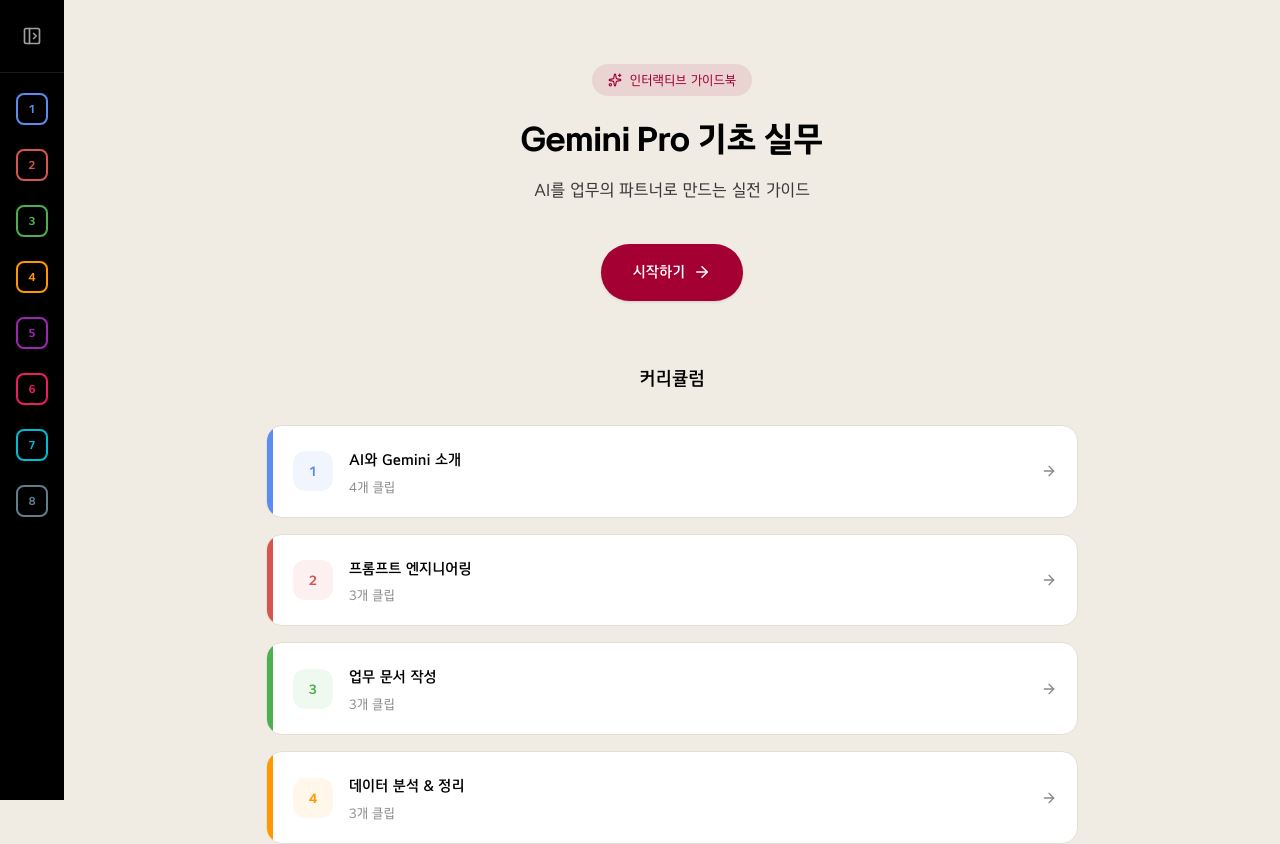
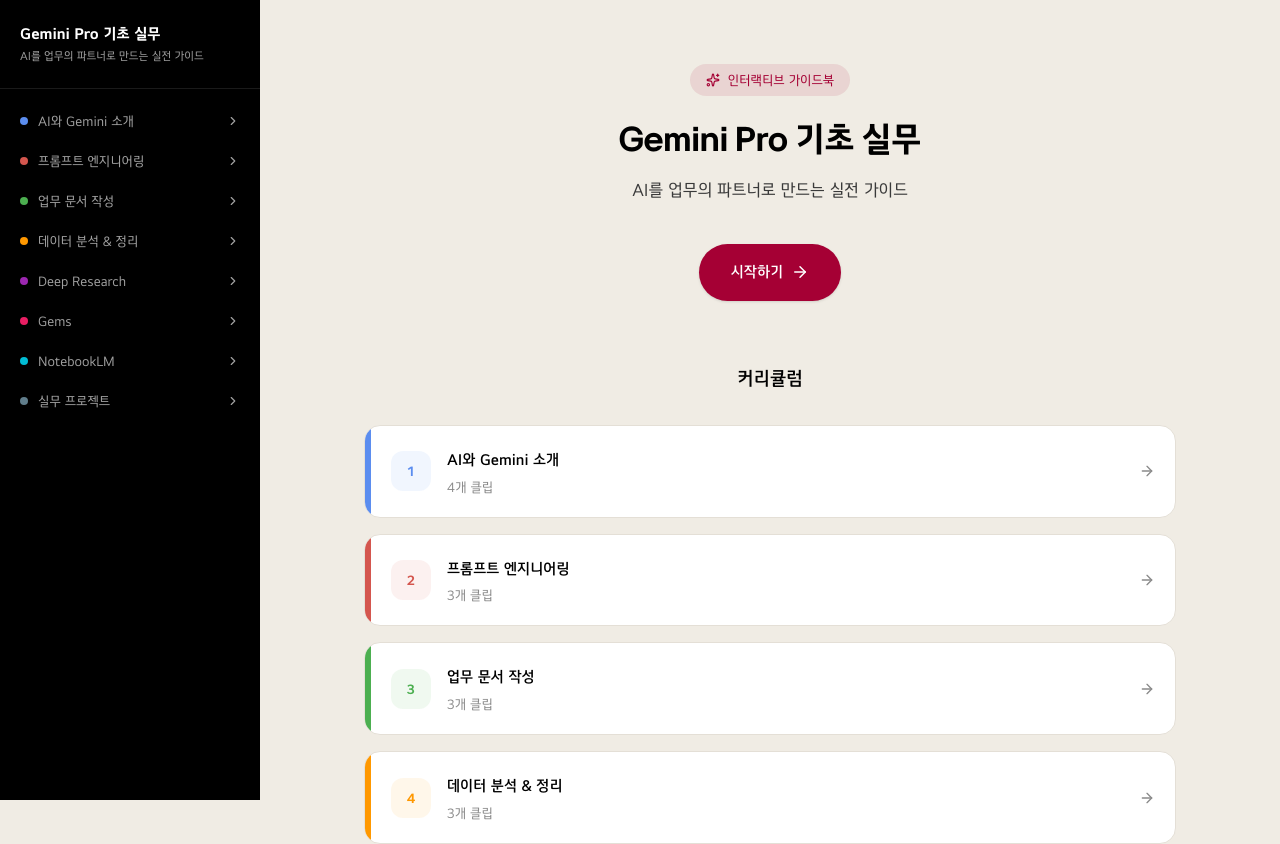
Before and after one commit to Dami-Shin-01/gemini-lecture, a Next.js app: page / in a window 1280 px wide. Shown: the top 844 px of the page. Built offline with nearby package versions, Linux system fonts and the light colour scheme.

Commit message:
Revert: 사이드바를 펼친 상태(260px) 기본으로 복원
접힌 사이드바 → 기존 펼친 사이드바로 롤백.
나머지 변경(카드 레이아웃, 상단 border, 가이드북 느낌)은 유지.

Co-Authored-By: Claude Opus 4.6 (1M context) <noreply@anthropic.com>

```diff
--- a/src/app/layout.tsx
+++ b/src/app/layout.tsx
@@ -43,8 +43,7 @@ export default function RootLayout({
       <body className="min-h-screen antialiased">
         <Sidebar curriculum={curriculum} />
         <MobileSidebar curriculum={curriculum} />
-        {/* lg:ml-[64px] matches collapsed sidebar width */}
-        <main className="lg:ml-[64px] min-h-screen bg-cream transition-all duration-300">
+        <main className="lg:ml-[260px] min-h-screen bg-cream">
           {children}
         </main>
       </body>
--- a/src/components/layout/Sidebar.tsx
+++ b/src/components/layout/Sidebar.tsx
@@ -11,8 +11,6 @@ import {
   Package,
   ChevronDown,
   GitCompare,
-  PanelLeftOpen,
-  PanelLeftClose,
 } from "lucide-react";
 import type { Curriculum } from "@/lib/types";
 
@@ -27,7 +25,6 @@ const clipIcons: Record<string, React.ElementType> = {
 
 export default function Sidebar({ curriculum }: { curriculum: Curriculum }) {
   const pathname = usePathname();
-  const [expanded, setExpanded] = useState(false);
   const [openChapters, setOpenChapters] = useState<Set<string>>(new Set());
 
   useEffect(() => {
@@ -49,79 +46,26 @@ export default function Sidebar({ curriculum }: { curriculum: Curriculum }) {
     });
   }
 
-  // 현재 활성 챕터 찾기
-  const activeChapterMatch = pathname.match(/^\/(ch\d+)\//);
-  const activeChapterId = activeChapterMatch ? activeChapterMatch[1] : null;
-
   return (
-    <aside
-      className={`hidden lg:flex flex-col fixed left-0 top-0 h-screen bg-sidebar-bg z-40 transition-all duration-300 ease-in-out ${
-        expanded ? "w-[280px]" : "w-[64px]"
-      }`}
-    >
-      {/* Header */}
-      <div className={`border-b border-white/10 ${expanded ? "px-5 py-5" : "px-0 py-5"}`}>
-        {expanded ? (
-          <div className="flex items-center justify-between">
-            <Link href="/" className="block flex-1">
-              <h1 className="text-white text-sm font-bold leading-tight">
+    <aside className="hidden lg:flex flex-col fixed left-0 top-0 w-[260px] h-screen bg-sidebar-bg z-40">
+      <div className="px-5 py-6 border-b border-white/10">
+        <Link href="/" className="block">
+          <h1 className="text-white text-base font-bold leading-tight">
             {curriculum.title}
           </h1>
+          <p className="text-sidebar-text text-xs mt-1">
+            {curriculum.subtitle}
+          </p>
         </Link>
-            <button
-              onClick={() => setExpanded(false)}
-              className="p-1.5 rounded-md text-sidebar-text hover:text-white hover:bg-sidebar-hover transition-colors"
-            >
-              <PanelLeftClose size={18} />
-            </button>
-          </div>
-        ) : (
-          <button
-            onClick={() => setExpanded(true)}
-            className="w-full flex justify-center p-1.5 text-sidebar-text hover:text-white transition-colors"
-          >
-            <PanelLeftOpen size={20} />
-          </button>
-        )}
       </div>
 
-      {/* Navigation */}
-      <nav className="flex-1 overflow-y-auto sidebar-scroll py-2">
-        {curriculum.chapters.map((chapter, chapterIndex) => {
+      <nav className="flex-1 overflow-y-auto sidebar-scroll py-3">
+        {curriculum.chapters.map((chapter) => {
           const isOpen = openChapters.has(chapter.id);
-          const isActiveChapter = activeChapterId === chapter.id;
+          const isActiveChapter = pathname.startsWith(`/${chapter.id}/`);
 
           return (
             <div key={chapter.id}>
-              {/* Collapsed: chapter icon only */}
-              {!expanded ? (
-                <button
-                  onClick={() => {
-                    setExpanded(true);
-                    if (!isOpen) toggleChapter(chapter.id);
-                  }}
-                  className={`w-full flex flex-col items-center gap-1 py-3 transition-colors hover:bg-sidebar-hover ${
-                    isActiveChapter ? "bg-white/10" : ""
-                  }`}
-                  title={chapter.title}
-                >
-                  <span
-                    className="flex items-center justify-center w-8 h-8 rounded-lg text-xs font-bold text-white"
-                    style={{
-                      backgroundColor: isActiveChapter
-                        ? chapter.colorTag
-                        : "transparent",
-                      border: isActiveChapter
-                        ? "none"
-                        : `2px solid ${chapter.colorTag}`,
-                      color: isActiveChapter ? "white" : chapter.colorTag,
-                    }}
-                  >
-                    {chapterIndex + 1}
-                  </span>
-                </button>
-              ) : (
-                /* Expanded: full chapter row */
               <button
                 onClick={() => toggleChapter(chapter.id)}
                 className="w-full flex items-center gap-2.5 px-5 py-2.5 text-left hover:bg-sidebar-hover transition-colors"
@@ -146,10 +90,8 @@ export default function Sidebar({ curriculum }: { curriculum: Curriculum }) {
                   }`}
                 />
               </button>
-              )}
 
-              {/* Clips list (expanded only) */}
-              {expanded && isOpen && (
+              {isOpen && (
                 <div className="pb-1">
                   {chapter.clips.map((clip) => {
                     const clipPath = `/${chapter.id}/${clip.id}`;
```
Lines whose indentation alone changed are shown as unchanged.
